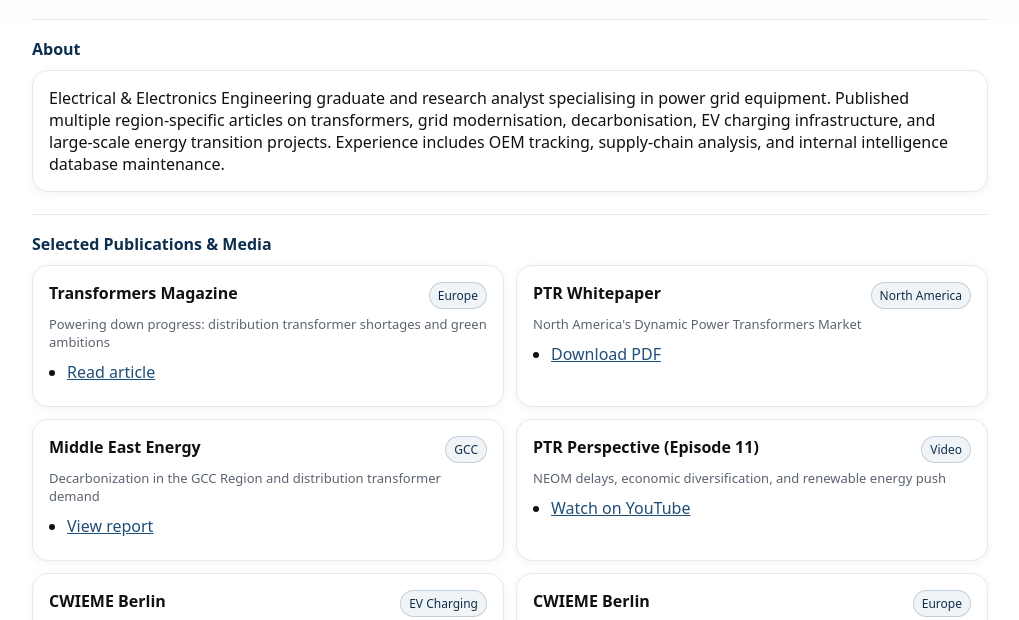
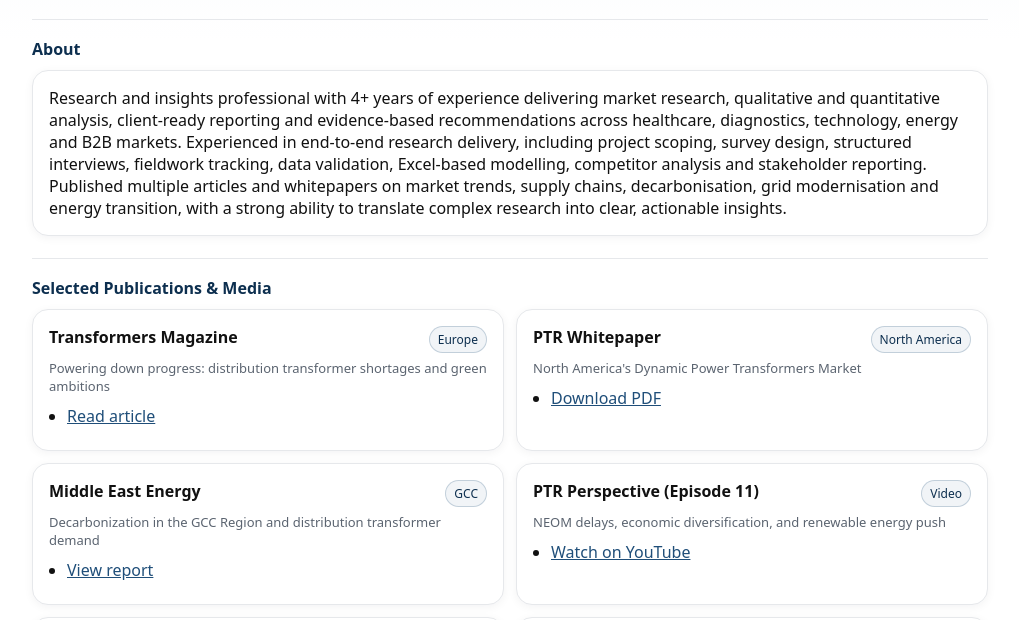
Before and after one commit to eymanikhlaq9-source/eymanikhlaq9-source.github.io, a plain HTML site: page index.html in a window 1280 px wide. Shown: the part 179-799 px from the top of the page, without its empty margins (130-1149 px from the left). Drawn offline with Linux system fonts and the light colour scheme.

Commit message:
Update index.html

```diff
--- a/index.html
+++ b/index.html
@@ -62,10 +62,8 @@
 <section>
 <h2>About</h2>
 <div class="card">
-Electrical & Electronics Engineering graduate and research analyst specialising in power grid equipment.
-Published multiple region-specific articles on transformers, grid modernisation, decarbonisation, EV charging
-infrastructure, and large-scale energy transition projects. Experience includes OEM tracking, supply-chain
-analysis, and internal intelligence database maintenance.
+Research and insights professional with 4+ years of experience delivering market research, qualitative and quantitative analysis, client-ready reporting and evidence-based recommendations across healthcare, diagnostics, technology, energy and B2B markets. Experienced in end-to-end research delivery, including project scoping, survey design, structured interviews, fieldwork tracking, data validation, Excel-based modelling, competitor analysis and stakeholder reporting. Published multiple articles and whitepapers on market trends, supply chains, decarbonisation, grid modernisation and energy transition, with a strong ability to translate complex research into clear, actionable insights.
+
 </div>
 </section>
 
```
